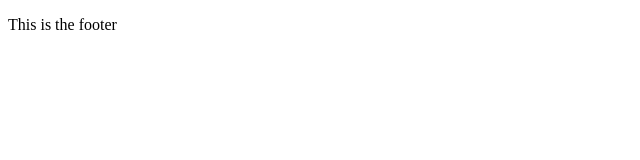
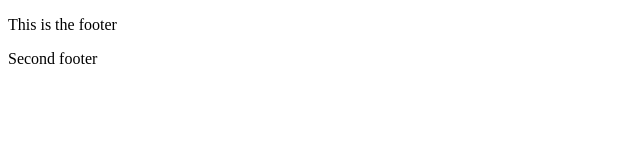
Before and after one commit to manlitang/test3, a plain HTML site: page index.html in a window 1280 px wide. Shown: the full height of the page, 0-640 px from the left. Drawn offline with Linux system fonts and the light colour scheme.

Commit message:
second footer add

```diff
--- a/index.html
+++ b/index.html
@@ -8,6 +8,7 @@
 
 <footer>
 	<p>This is the footer</p>
+	<p>Second footer</p>
 	</footer>
 
 </html>
```
